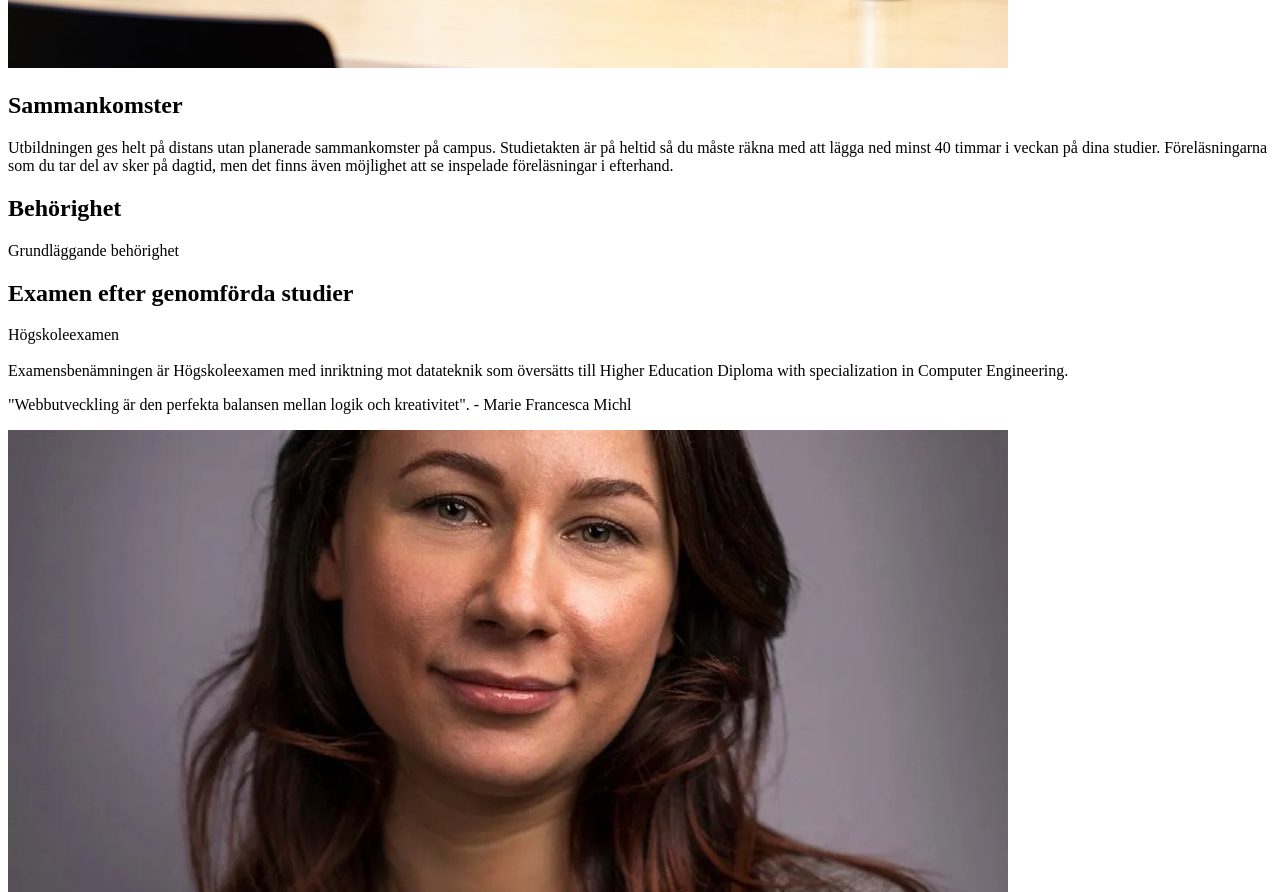
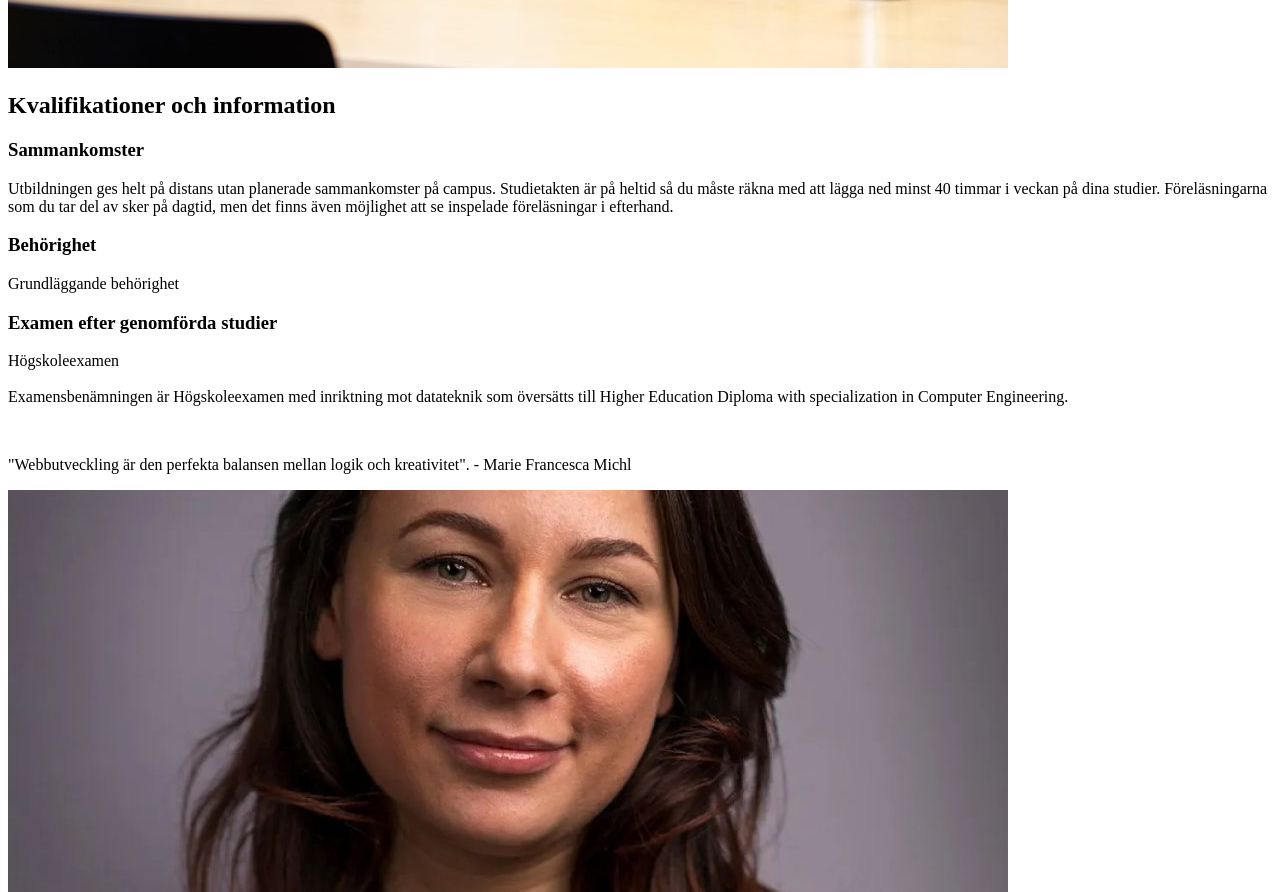
Before and after one commit to MCJ05/Lab-2, a plain HTML site: page index.html in a window 1280 px wide. Shown: the part 2210-3102 px from the top of the page. Drawn offline with Linux system fonts and the light colour scheme.

Commit message:
Laggt till rubrik

```diff
--- a/index.html
+++ b/index.html
@@ -9,7 +9,6 @@
     <body>
         <!--HEADER-->
         <header>
-
             <nav>
                 <ul>
                     <li><a href="#">Start</a></li>
@@ -81,8 +80,9 @@
                 </section>
             </article>
             <div class="box">
+                <h2>Kvalifikationer och information</h2>
                 <section class="card-grid1">
-                    <h2>Sammankomster</h2>
+                    <h3>Sammankomster</h3>
                     <p>
                         Utbildningen ges helt på distans utan planerade sammankomster på campus. Studietakten är på heltid så du
                         måste räkna med att lägga ned minst 40 timmar i veckan på dina studier. Föreläsningarna som du tar del av
@@ -90,11 +90,11 @@
                     </p>
                 </section>
                 <section class="card-grid2">
-                    <h2>Behörighet</h2>
+                    <h3>Behörighet</h3>
                     <p>Grundläggande behörighet</p>
                 </section>
                 <section class="card-grid3">
-                    <h2>Examen efter genomförda studier</h2>
+                    <h3>Examen efter genomförda studier</h3>
                     <p>
                         Högskoleexamen
                         <br>
@@ -103,6 +103,7 @@
                         with specialization in Computer Engineering.
                     </p>
                 </section>
+                <br>
                 <section class="card-grid5">
                     <p>
                         "Webbutveckling är den perfekta balansen mellan logik och kreativitet". - Marie Francesca Michl
@@ -113,7 +114,6 @@
         </main>
         <!--FOOTER-->
         <footer>
-
             <nav>
                 <ul>
                     <li><a href="#">Start</a></li>
```
